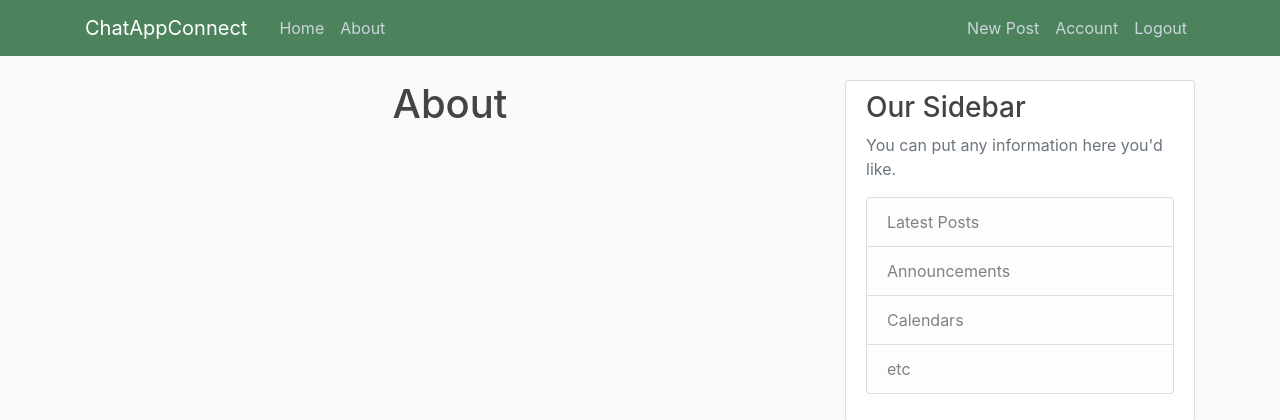
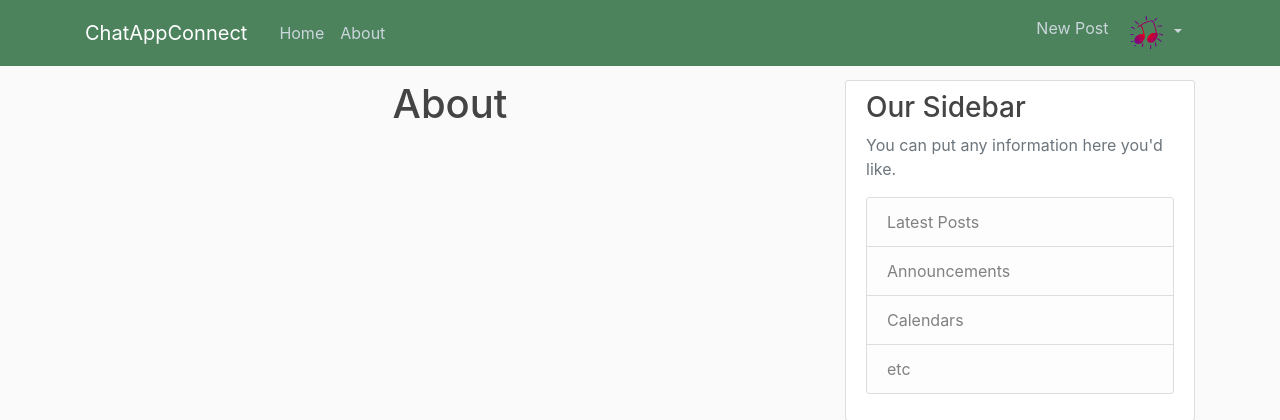
Before and after one commit to rocketet/rocketet, a Flask app: page /about in a window 1280 px wide. Shown: the top 420 px of the page. Run offline with Flask 2, Linux system fonts and the light colour scheme; a user stored in the database is signed in; some libraries are stand-ins or nearby versions.

Commit message:
yeah the menu works ig

```diff
--- a/chatappconnect/static/main.css
+++ b/chatappconnect/static/main.css
@@ -82,3 +82,21 @@ body {
   .account-heading {
     font-size: 2.5rem;
   }
+
+.menu-profile-btn {
+  background-color: transparent;
+  color: #cbd5db;
+}
+
+.menu-profile-btn:link .menu-profile-btn:visited {
+  color: #cbd5db;
+}
+
+.menu-profile-btn:hover .menu-profile-btn:active {
+  color: #ffffff;
+}
+
+.menu-profile-img {
+  width: 36px;
+  height: 36px;
+}
--- a/chatappconnect/templates/layout.html
+++ b/chatappconnect/templates/layout.html
@@ -35,8 +35,23 @@
               <div class="navbar-nav">
                 {% if current_user.is_authenticated %}
                 <a class="nav-item nav-link" href="{{ url_for('new_post') }}">New Post</a>
+                <div class="dropdown show">
+                  <button class="dropdown-toggle btn menu-profile-btn" href="#" role="button" id="dropdownMenuLink" data-toggle="dropdown" aria-haspopup="true" aria-expanded="false">
+                    <img class="menu-profile-img rounded-circle" src="{{ url_for('static', filename='profile_pics/' + current_user.image_file) }}">
+                  </button>
+                    <!-- {{ current_user.username }}
+                  </a> -->
+
+                  <div class="dropdown-menu" aria-labelledby="dropdownMenuLink">
+                    <p class="centered text-muted">Logged in as <b>{{ current_user.username }}</b></p>
+                    <hr class="text-muted">
+                    <a class="dropdown-item" href="{{ url_for('account') }}">Account Settings</a>
+                    <a class="dropdown-item" href="{{ url_for('logout') }}">Logout</a>
+                  </div>
+                </div>
+                <!-- <a class="nav-item nav-link" href="{{ url_for('new_post') }}">New Post</a>
                 <a class="nav-item nav-link" href="{{ url_for('account') }}">Account</a>
-                <a class="nav-item nav-link" href="{{ url_for('logout') }}">Logout</a>
+                <a class="nav-item nav-link" href="{{ url_for('logout') }}">Logout</a> -->
                 {% else %}
                 <a class="nav-item nav-link" href="{{ url_for('login') }}">Login</a>
                 <a class="nav-item nav-link" href="{{ url_for('signup') }}">Signup</a>
```
